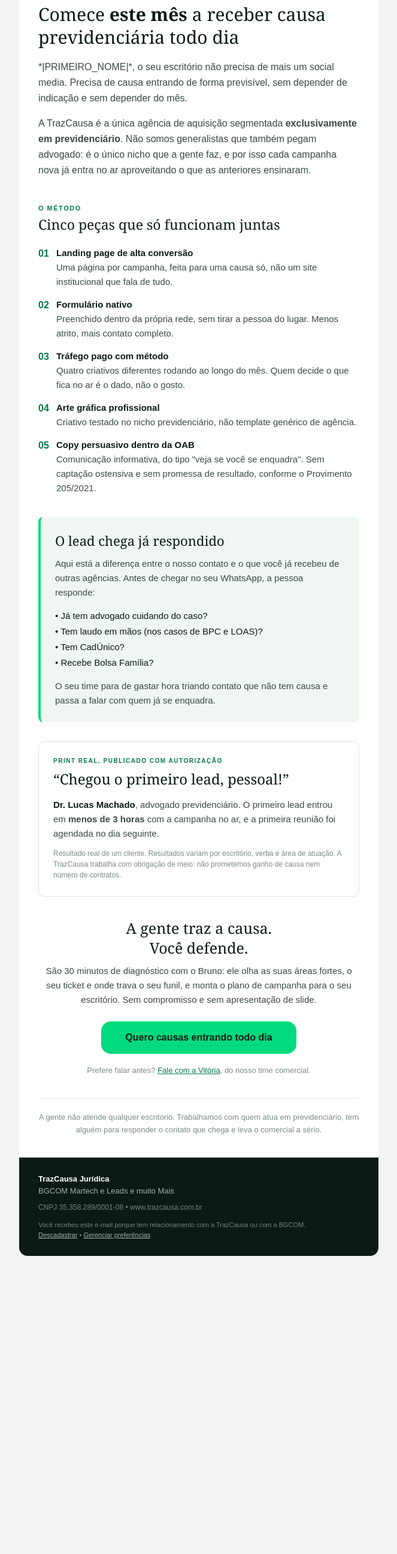
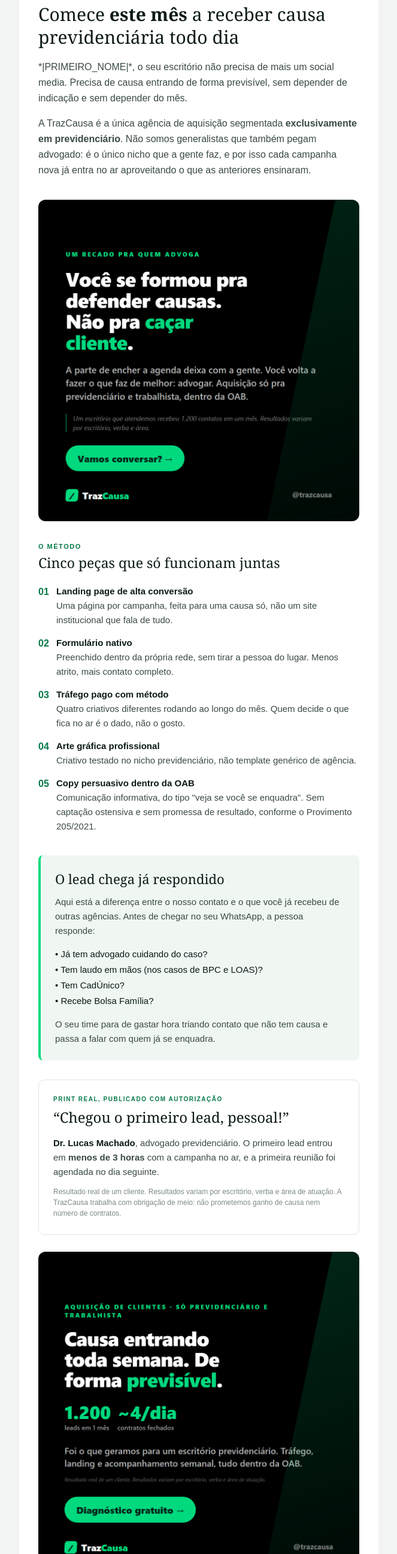
Before and after one commit to bmacarini03-ui/trazcausa-campanha, a plain HTML site: page email-trazcausa.html in a window 1280 px wide. Shown: the part 209-2800 px from the top of the page at 60% size, without its empty margins (308-971 px from the left). Before the commit the page ends 2327 px from the top, so only its background shows below. Drawn offline with Linux system fonts and the light colour scheme.

Commit message:
Cards do Drive hospedados e aplicados no e-mail

```diff
--- a/email-trazcausa.html
+++ b/email-trazcausa.html
@@ -16,8 +16,9 @@
   - Logo: usa o logo oficial do site, hospedado no repositorio.
   - Cores: verde #00d97e com texto preto, igual aos botoes do site.
 
-  OPCIONAL: os dois blocos de card estao comentados abaixo (CARD 1 e CARD 2).
-  Quando tiver as imagens, descomente e troque a URL. Largura 600px (retina 1200px).
+  ATENCAO: os dois cards vieram do Drive (julho/2026) e trazem a linha
+  "previdenciario e trabalhista", que contradiz o posicionamento atual de
+  so previdenciario. Trocar por versao atualizada antes de disparar.
 
   A variavel *|PRIMEIRO_NOME|* esta na abertura do texto. Configure um valor
   padrao no RD Station (ex.: "Doutor") para o contato que estiver sem nome.
@@ -59,14 +60,12 @@
     </td>
   </tr>
 
-  <!-- ===========================================================
-       CARD 1 ENTRA AQUI. Quando tiver a imagem, descomente e troque a URL:
+  <!-- CARD 1 -->
   <tr>
     <td style="padding:28px 32px 0;">
-      <img src="COLE_AQUI_A_URL_DO_CARD_1" width="536" alt="TrazCausa: método de aquisição para escritórios previdenciários" style="display:block;width:100%;max-width:536px;height:auto;border:0;border-radius:10px;">
+      <img src="https://bmacarini03-ui.github.io/trazcausa-campanha/card-1-hook.png" width="536" height="536" alt="Você se formou pra defender causas. Não pra caçar cliente." style="display:block;width:100%;max-width:536px;height:auto;border:0;border-radius:12px;">
     </td>
   </tr>
-       =========================================================== -->
 
   <!-- O METODO -->
   <tr>
@@ -160,14 +159,12 @@
     </td>
   </tr>
 
-  <!-- ===========================================================
-       CARD 2 ENTRA AQUI. Quando tiver a imagem, descomente e troque a URL:
+  <!-- CARD 2 -->
   <tr>
     <td style="padding:28px 32px 0;">
-      <img src="COLE_AQUI_A_URL_DO_CARD_2" width="536" alt="Case TrazCausa" style="display:block;width:100%;max-width:536px;height:auto;border:0;border-radius:10px;">
+      <img src="https://bmacarini03-ui.github.io/trazcausa-campanha/card-2-case.png" width="536" height="536" alt="1.200 leads em 1 mês e até 4 contratos por dia. Resultado real de um cliente." style="display:block;width:100%;max-width:536px;height:auto;border:0;border-radius:12px;">
     </td>
   </tr>
-       =========================================================== -->
 
   <!-- CTA -->
   <tr>
```
Also changed, not shown: index.html (+7 -10 lines), card-1-hook.png (added), card-2-case.png (added).
